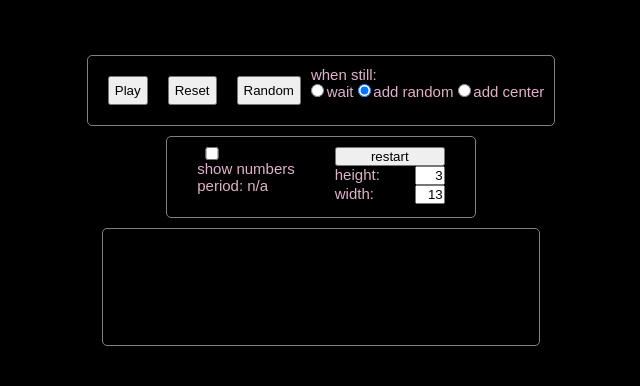
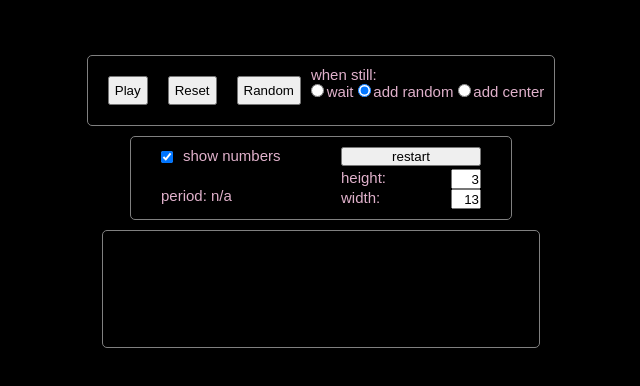
Before and after one commit to crashingbooth/react-sandpile, a React (Create React App) app: page / in a window 1280 px wide. Both pictures are taken after a click on the button "edit dimensions". Shown: the top 386 px of the page, without its empty margins (319-959 px from the left). Built offline with nearby package versions, Linux system fonts and the light colour scheme; no server answers.

Commit message:
css fixes

```diff
--- a/src/Components/Grid.jsx
+++ b/src/Components/Grid.jsx
@@ -4,7 +4,6 @@ import PileRow from "./PileRow";
 
 const Grid = () => {
   const { grid } = useContext(conductorContext);
-    console.log("grid", grid && grid.length);
 
   return (
     <div className="grid">
--- a/src/Components/Options.jsx
+++ b/src/Components/Options.jsx
@@ -1,8 +1,6 @@
 import React, { useState, useEffect, useContext, useRef } from 'react';
 import {conductorContext} from '../Providers/conductor';
-// import SizePickers from './SizePickers';
-// import 'react-dropdown/style.css';
-// import Dropdown from 'react-dropdown';
+
 
 const Options = (props) => {
   const { showNumbers, setShowNumbers, period, occupancy, dim, setDimAndReset } = useContext(conductorContext);
@@ -42,8 +40,8 @@ const Options = (props) => {
       <div className="section">
         <div className="options">
           <div className="options__basic options__section">
-            <div>
-              <input type="checkbox" checked={showNumbers} onChange={changeValue} /><label> show numbers </label>
+            <div className="options__row options__row--checkbox">
+              <input className="options__checkbox" type="checkbox" checked={showNumbers} onChange={changeValue} /><label> show numbers </label>
             </div>
             <p>{occupancy && `grains: ${occupancy.gridTotal} - ${(parseFloat(occupancy.ratio) * 100).toFixed(2)}%`}</p>
             <p>{`period: ${period}`}</p>
@@ -52,11 +50,11 @@ const Options = (props) => {
             <button onClick={editClicked}>{sizeEditing ? "restart" : "edit dimensions"}</button>
             {!sizeEditing && <div><p>{`height: ${dim.height}`}</p><p>{`width: ${dim.width}`}</p></div>}
             {sizeEditing && <div>
-              <div className="options__picker-row">
+              <div className="options__row options__row--text-input">
                   <label>height: </label>
                   <input className="options__input" onChange={setHeight} value={localDim.height} placeholder="height" />
                 </div>
-                <div className="options__picker-row">
+                <div className="options__row options__row--text-input">
                 <label>width:</label>
                   <input className="options__input" onChange={setWidth} value={localDim.width} placeholder="width" />
                 </div>
--- a/src/Providers/conductor.js
+++ b/src/Providers/conductor.js
@@ -14,7 +14,7 @@ const Conductor = (props) => {
   const rowToLibrary = useRef();
   const staleAction = useRef();
   const [grid, setGrid] = useState();
-  const [showNumbers, setShowNumbers] = useState(false);
+  const [showNumbers, setShowNumbers] = useState(true);
   const occupancyRef = useRef();
   const [occupancy, setOccupancy] = useState();
 
@@ -61,7 +61,6 @@ const Conductor = (props) => {
   const safeTrigger = (coord, time) => {
     const library = rowToLibrary.current[coord.y];
     const sampleID = coord.x;
-    console.log(pool[library]);
     let note = pool[library][sampleID % pool[library].length];
             sampler.triggerAttackRelease(note, "16n", time);
   }
@@ -92,11 +91,7 @@ const Conductor = (props) => {
   }
 
   const nextSequence = () => {
-    // setGrid(copy2d(nextGridRef.current));
-    // setOccupancy(getCapacity(nextGridRef.current));
-    // prepareNext();
     detectLoop()
-
   }
 
   const detectLoop = () => {
--- a/src/sass/abstracts/_variables.scss
+++ b/src/sass/abstracts/_variables.scss
@@ -8,3 +8,5 @@ $color-5: #e0b1cb;
 
 $section-margin: .5rem;
 $section-padding: 1rem;
+
+$options-line-height: 2rem;
--- a/src/sass/main.scss
+++ b/src/sass/main.scss
@@ -85,23 +85,45 @@ body {
     flex-direction: column;
     padding: 0 2rem;
     min-height: 6rem;
+    min-width: 18rem;
   }
 
-  &__size-picker {
-    width: 15rem;
-  }
-
-  &__picker-row {
+  &__row {
     display: flex;
     flex-direction: row;
-    justify-content: space-between;
     font-size: 1.3rem;
+    height: $options-line-height;
+
+    &--text-input {
+      justify-content: space-between;
+    }
+
+    &--checkbox {
+      justify-content: flex-start;
+    }
   }
 
   input {
-    width: 3rem;
     display: block;
     text-align: right;
+  }
+
+  button {
+    margin-bottom: .3rem;
+  }
+
+  p {
+    display: block;
+    height: $options-line-height;
+  }
+
+  &__checkbox {
+    width: 1.2rem;
+    margin-right: 1rem;
+  }
+
+  &__input {
+    width: 3rem;
   }
 }
 
```
